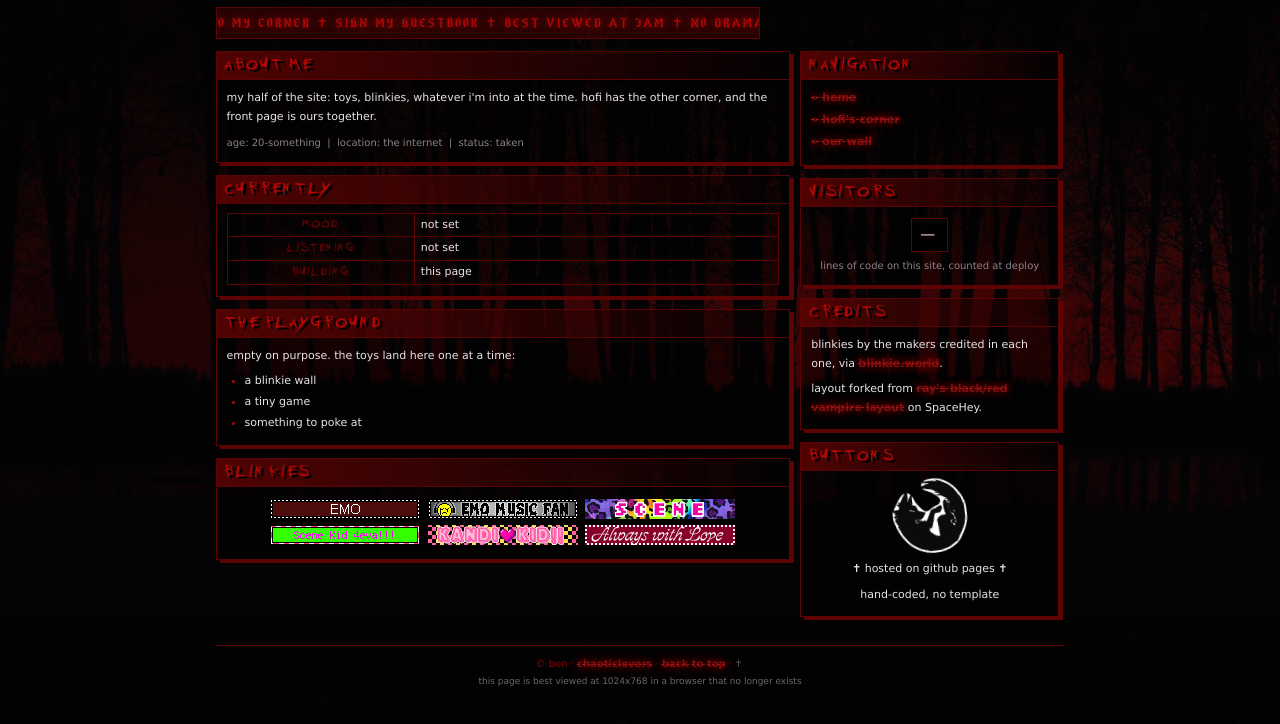
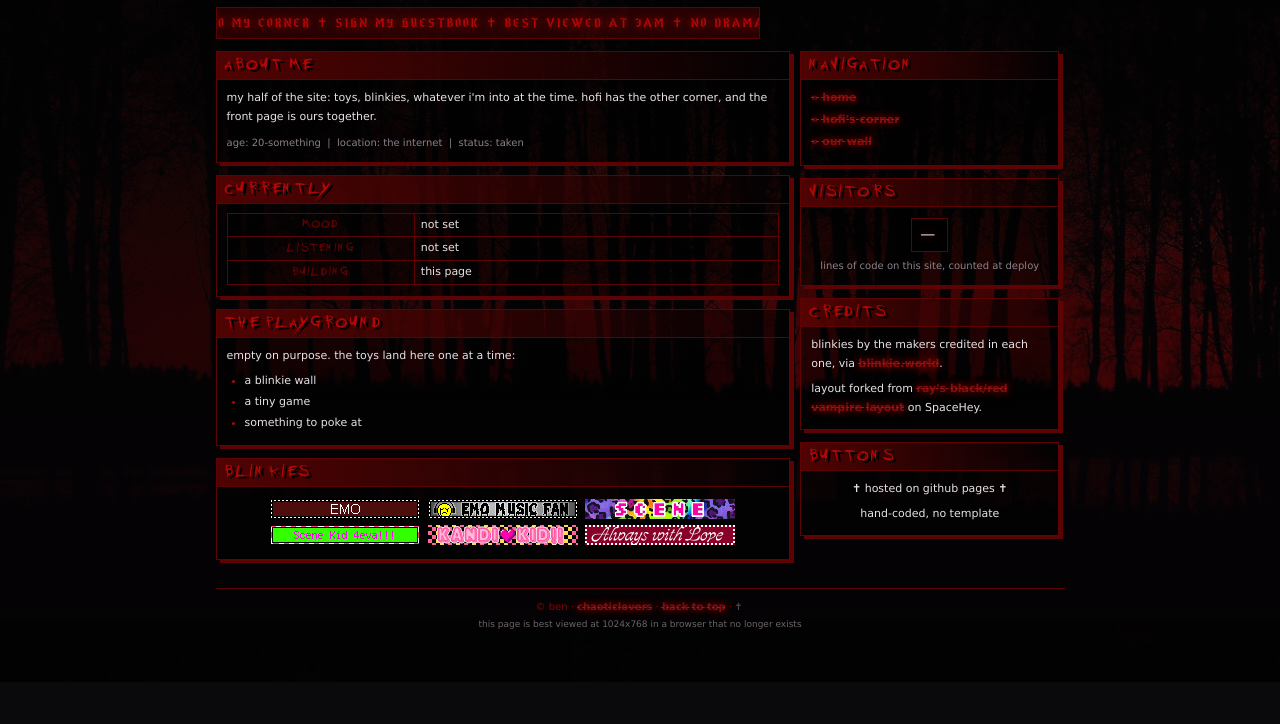
Before and after one commit to BenJooYT/chaoticlovers, a plain HTML site: page public/ben/index.html in a window 1280 px wide. Shown: the part 180-904 px from the top of the page. After the commit the page ends 862 px from the top, so only its background shows below. Drawn offline with Linux system fonts and the light colour scheme; no server answers.

Commit message:
Remove the wolf sticker
Takes the image, markup and styling back out of ben's corner.

Co-authored-by: CommandCodeBot <noreply@commandcode.ai>

```diff
--- a/public/assets/ben/style.css
+++ b/public/assets/ben/style.css
@@ -347,21 +347,6 @@ a:focus-visible {
   text-shadow: 0 0 8px var(--blood-glow);
 }
 
-/* a sticker tucked into a sidebar box: rotated in its own space, so it can
-   never sit on top of text at any width */
-.sticker-box {
-  padding-top: 6px;
-}
-
-.sticker {
-  display: block;
-  width: 74px;
-  height: auto;
-  margin: 2px auto 8px;
-  transform: rotate(-7deg);
-  filter: drop-shadow(2px 3px 0 rgba(0, 0, 0, 0.5));
-}
-
 @keyframes marquee {
   to {
     transform: translateX(-100%);
--- a/public/ben/index.html
+++ b/public/ben/index.html
@@ -160,15 +160,7 @@
 
           <section class="box">
             <h2>buttons</h2>
-            <div class="box-body center tiny sticker-box">
-              <img
-                class="sticker"
-                src="media/stickers/wolf-moon.png"
-                alt=""
-                width="509"
-                height="508"
-                aria-hidden="true"
-              />
+            <div class="box-body center tiny">
               <p>&#10013; hosted on github pages &#10013;</p>
               <p>hand-coded, no template</p>
             </div>
```
Also changed, not shown: public/ben/media/stickers/wolf-moon.png (deleted).
